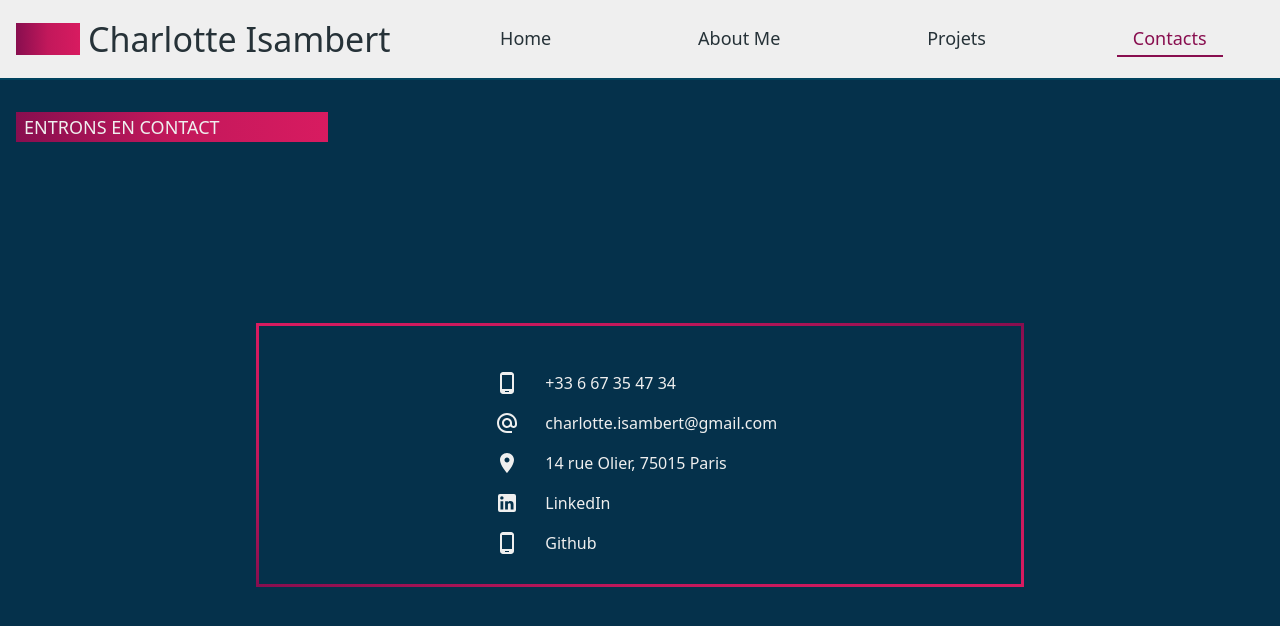
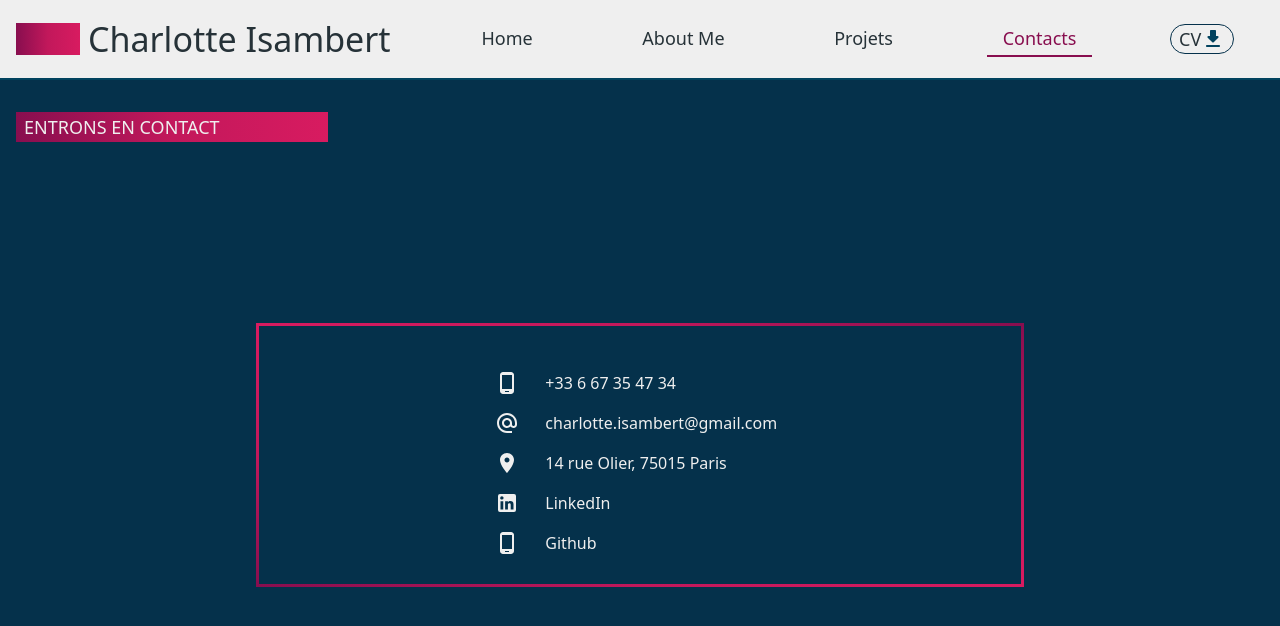
Before and after one commit to charlotteisambert/portfolio3, a React (Create React App) app: page /#/contacts in a window 1280 px wide. Shown: the top 626 px of the page. Built offline with nearby package versions, Linux system fonts and the light colour scheme.

Commit message:
add resume

```diff
--- a/src/components/contact/Contact.tsx
+++ b/src/components/contact/Contact.tsx
@@ -15,7 +15,7 @@ function Contact() {
     function renderInfo(icon: React.ReactElement, text: string, link?: string) {
         return (
             <Grid container item sm={12} justify="center" className={classes.wrapperInfoLine}>
-                <Grid container item sm={1} className={classes.wrapperIcon}>
+                <Grid container item sm={1}>
                     {icon}
                 </Grid>
                 <Grid container item sm={10} className={classes.wrapperInfoLabel}>
--- a/src/components/contact/ContactStyle.tsx
+++ b/src/components/contact/ContactStyle.tsx
@@ -24,8 +24,6 @@ const ContactStyle = makeStyles((theme: Theme) => createStyles({
   },
   wrapperInfoLine: {
     paddingTop: "1rem"
-  },
-  wrapperIcon: {
   },
   wrapperInfoLabel: {
     maxWidth: "15rem"
--- a/src/components/header/Header.tsx
+++ b/src/components/header/Header.tsx
@@ -5,12 +5,14 @@ import HeaderStyle from './HeaderStyle';
 import { Typography } from '@material-ui/core';
 import { Link } from "react-router-dom";
 import MenuButton from "../../uiKit/MenuButton/MenuButton";
+import GetAppRoundedIcon from '@material-ui/icons/GetAppRounded';
 import {
     home,
     aboutMe,
     projects,
     contacts,
 } from "./../../routes"
+import resume from "./CV_Charlotte_Isambert.pdf"
 
 function Header() {
     const classes = HeaderStyle();
@@ -41,6 +43,14 @@ function Header() {
                 <MenuButton label="About Me" link={aboutMe} selected={selectedItem === aboutMe} onItemClick={checkPathname} />
                 <MenuButton label="Projets" link={projects} selected={selectedItem === projects} onItemClick={checkPathname} />
                 <MenuButton label="Contacts" link={contacts} selected={selectedItem === contacts} onItemClick={checkPathname} />
+                <Grid container item sm={1}>
+                    <a href={resume} download className={classes.linkStyle}>
+                        <Grid container item alignItems="center" sm={12}>
+                            <Typography variant="h5" color="textSecondary">CV</Typography>
+                            <GetAppRoundedIcon color="primary" />
+                        </Grid>
+                    </a>
+                </Grid>
             </Grid>
         </Grid>
     );
--- a/src/components/header/HeaderStyle.tsx
+++ b/src/components/header/HeaderStyle.tsx
@@ -9,6 +9,9 @@ const HeaderStyle = makeStyles((theme: Theme) => createStyles({
   },
   linkStyle: {
     textDecoration: "none",
+    border:`1px solid ${theme.palette.primary.dark}`,
+    borderRadius:"50px",
+    padding:".1rem .5rem",
   },
   wrapperNameBar:{
     padding: ".5rem .5rem .5rem 1rem",
--- /dev/null
+++ b/src/types.d.ts
@@ -0,0 +1 @@
+declare module '*.pdf';
```
Also changed, not shown: 2 other files (tests, documents, lock files or other folders).
